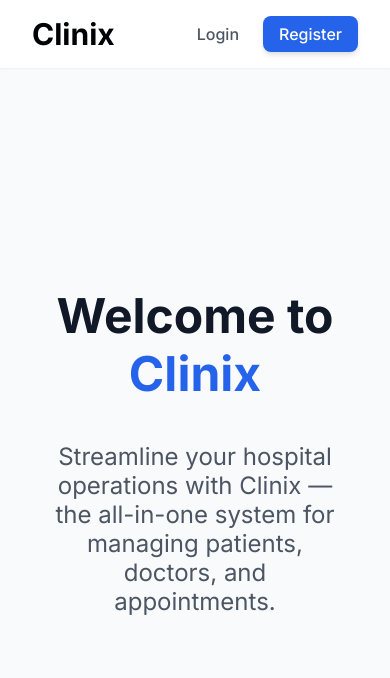
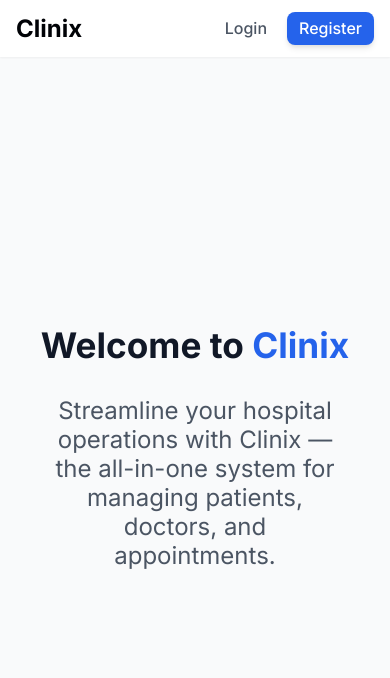
Before and after one commit to mishkat02/HMS_deploy, a Flask app: page / in a window 390 px wide. Shown: the top 678 px of the page. Run offline with Flask 3, Linux system fonts and the light colour scheme.

Commit message:
Implement responsive styles for mobile devices
Added media query for responsive design on phones.

```diff
--- a/templates/index.html
+++ b/templates/index.html
@@ -100,6 +100,16 @@
             }
         }
 
+        /* Phones: smaller header and hero text so nothing feels cramped */
+        @media (max-width: 576px) {
+            .header-nav { padding: 0.75rem 1rem; }
+            .logo { font-size: 1.5rem; }
+            .nav-buttons a { padding: 0.4rem 0.75rem; }
+            .hero-section { padding: 8% 6%; }
+            .hero-title { font-size: 220%; }
+            .hero-description { font-size: 110%; max-width: 100%; }
+        }
+
         .hero-title .highlight {
             color: #2563EB; /* This was text-blue-600 */
         }
```
